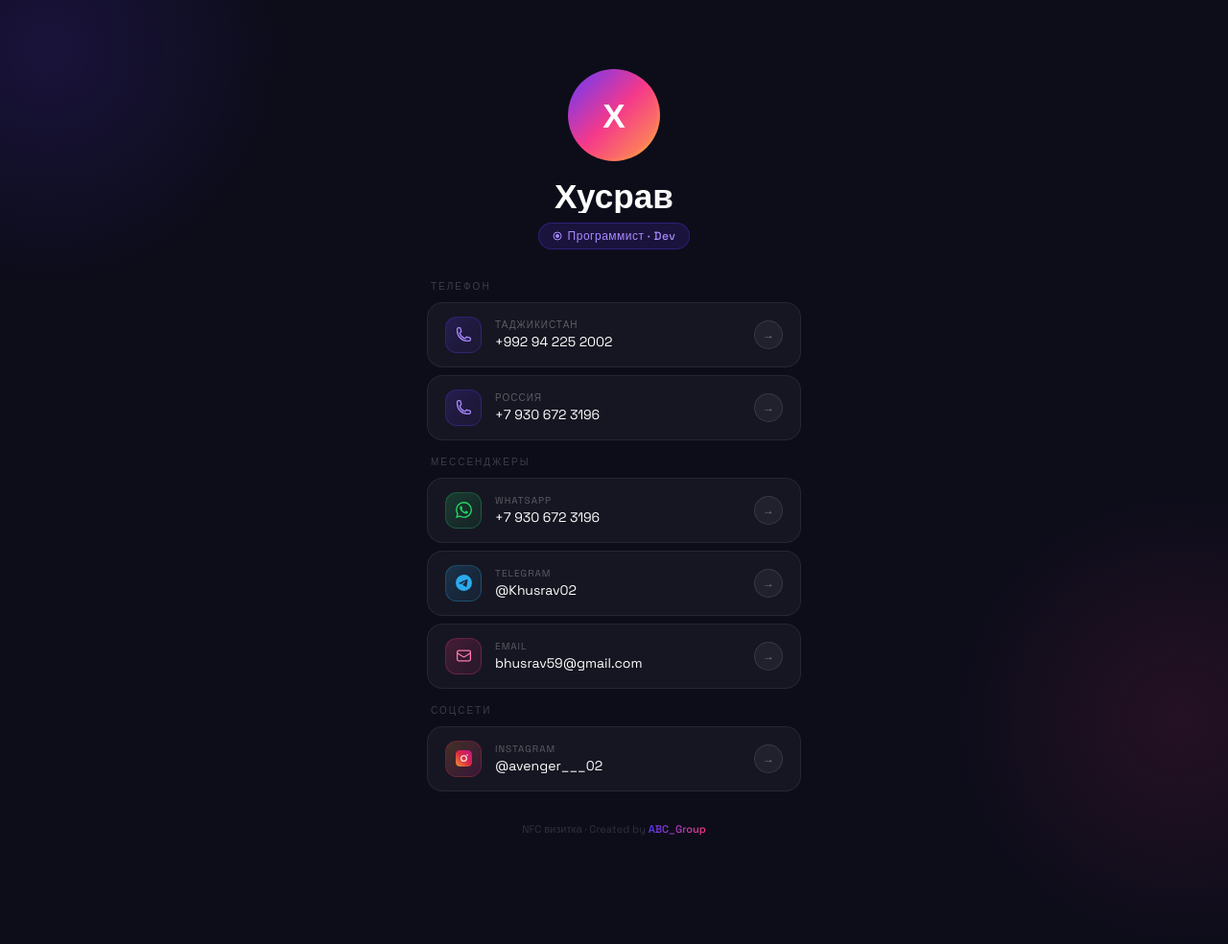
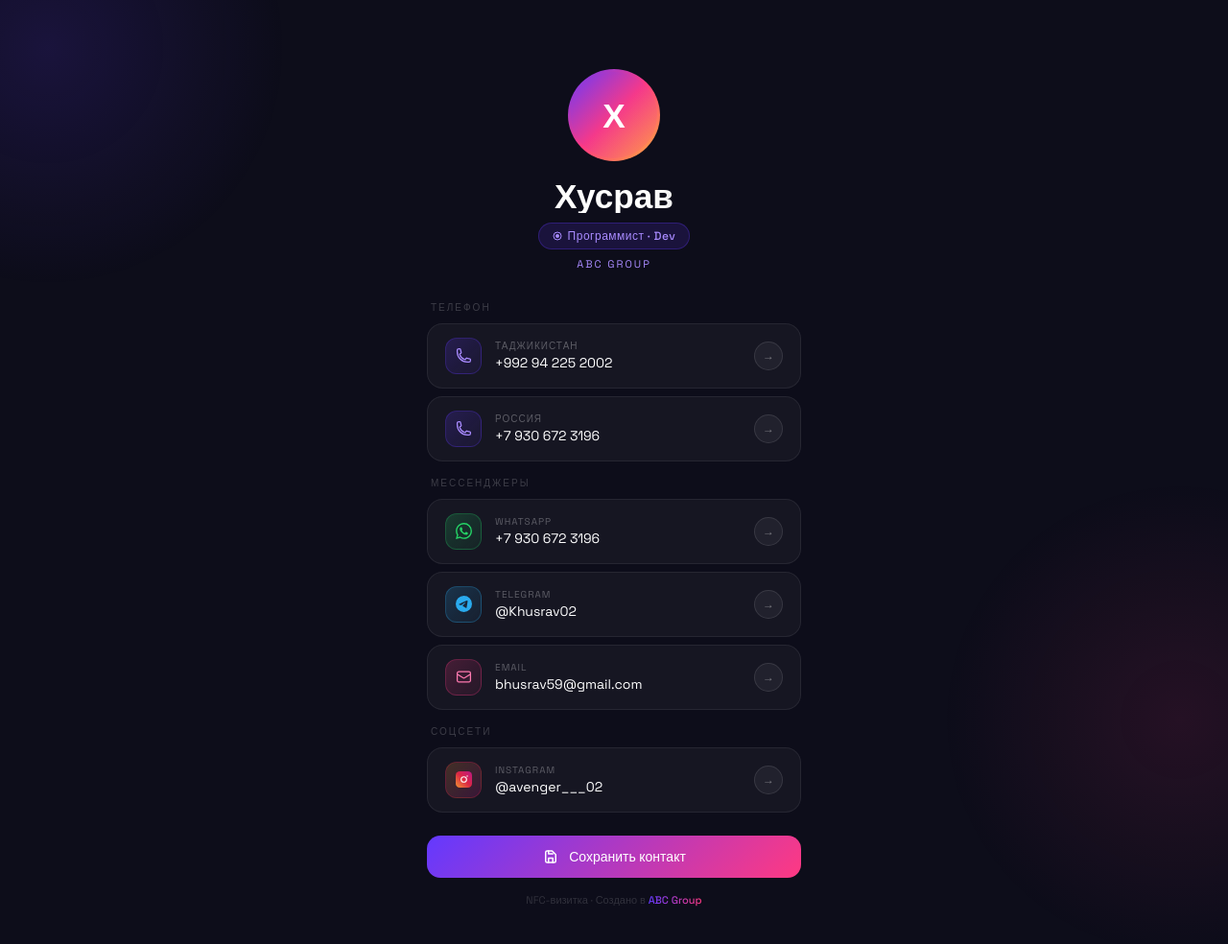
Before and after one commit to Khusrav-afk/khusrav, a plain HTML site: page variant3.html in a window 1280 px wide. Shown: the whole page at 96% size. Before the commit the page ends 911 px from the top, so only its background shows below. Drawn offline with Linux system fonts and the light colour scheme.

Commit message:
Update variant3.html

```diff
--- a/variant3.html
+++ b/variant3.html
@@ -221,6 +221,7 @@
         Программист · Dev
       </span>
     </p>
+    <p style="font-size:11px;color:#a98bff;letter-spacing:2px;text-transform:uppercase;margin-top:8px">ABC Group</p>
   </div>
 
   <div class="links">
@@ -312,8 +313,13 @@
     </a>
   </div>
 
+  <a href="khusrav.vcf" style="display:flex;align-items:center;justify-content:center;gap:10px;padding:13px 18px;background:linear-gradient(135deg,#6339ff,#ff3982);border-radius:14px;text-decoration:none;color:#fff;font-size:14px;font-weight:500;margin-top:0.5rem;transition:all .2s">
+    <svg width="18" height="18" fill="none" viewBox="0 0 24 24" stroke="#fff" stroke-width="2"><path stroke-linecap="round" stroke-linejoin="round" d="M17 20H7a2 2 0 01-2-2V6a2 2 0 012-2h7l5 5v9a2 2 0 01-2 2z"/><path stroke-linecap="round" stroke-linejoin="round" d="M9 20v-6h6v6M9 4v4h6"/></svg>
+    Сохранить контакт
+  </a>
+
   <div class="footer">
-    NFC визитка · Created by <span>ABC_Group</span>
+    NFC-визитка · Создано в <span>ABC Group</span>
   </div>
 
 </div>
```
